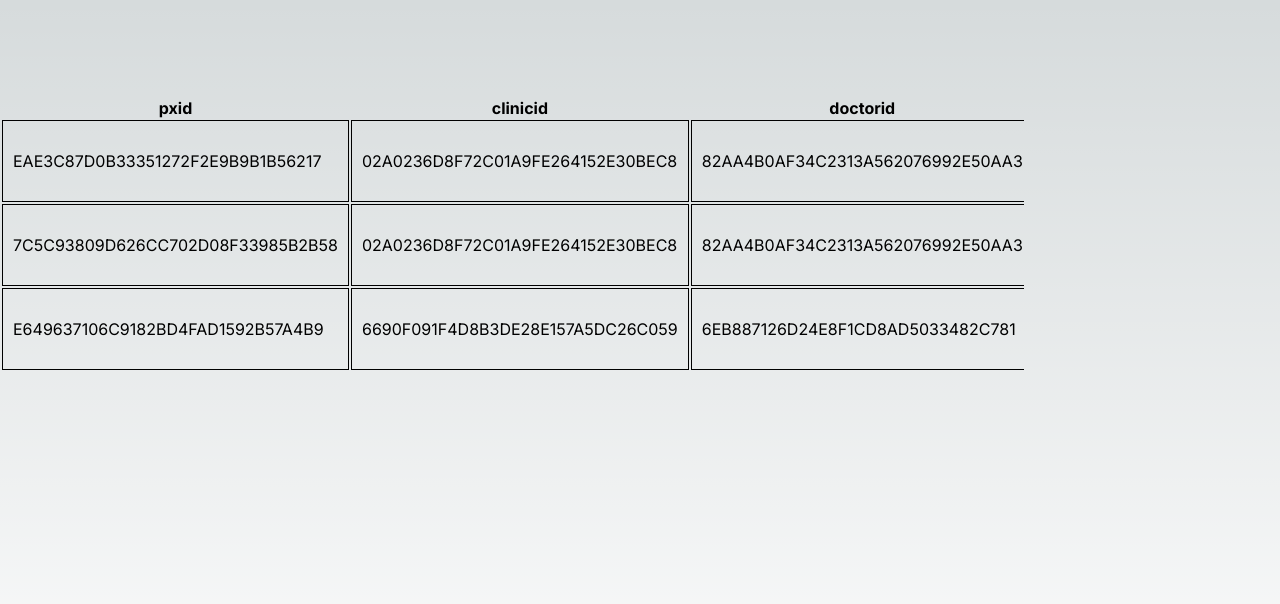
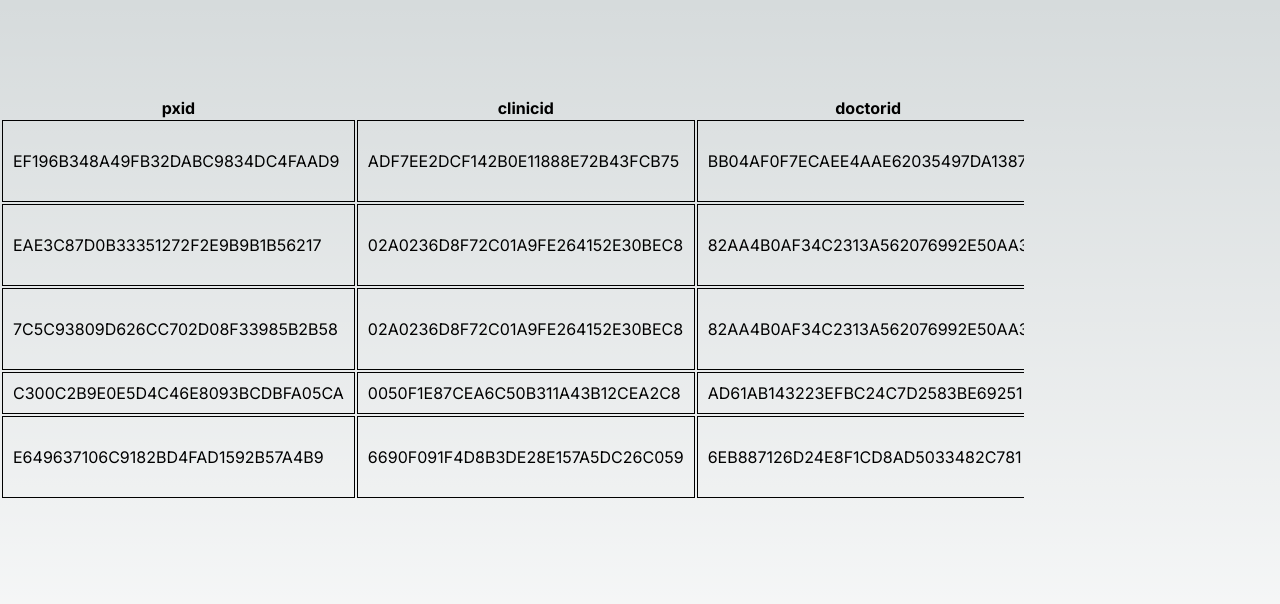
Before and after one commit to qwerttyuiiop1/stadvdb, a Next.js app: page / in a window 1280 px wide. Shown: the top 604 px of the page. Built offline with nearby package versions, Linux system fonts and the light colour scheme.

Commit message:
Fixed appointment prop types

```diff
--- a/src/app/page.tsx
+++ b/src/app/page.tsx
@@ -10,16 +10,29 @@ interface Appointment {
   clinicid: string;
   doctorid: string;
   status: string;
-  queuedate: string;
-  starttime: string;
-  endtime: string;
+  queuedate: string | null;
+  starttime: string | null;
+  endtime: string | null;
   type: string;
-  virtual: string;
+  virtual: boolean | null;
   apptid: string;
 }
 
 const appointments: Appointment[] = [
   {
+    pxid: "EF196B348A49FB32DABC9834DC4FAAD9",
+    clinicid: "ADF7EE2DCF142B0E11888E72B43FCB75",
+    doctorid: "BB04AF0F7ECAEE4AAE62035497DA1387",
+    status: "Queued",
+    queuedate: "2018-04-10 16:00:00",
+    starttime: null,
+    endtime: null,
+    type: "Consultation",
+    virtual: null,
+    apptid: "C1CC0949B93D00A559F7A0BD38361E80",
+  },
+  {
+
     pxid: "EAE3C87D0B33351272F2E9B9B1B56217",
     clinicid: "02A0236D8F72C01A9FE264152E30BEC8",
     doctorid: "82AA4B0AF34C2313A562076992E50AA3",
@@ -28,7 +41,7 @@ const appointments: Appointment[] = [
     starttime: "2018-04-09 10:33:00",
     endtime: "2018-04-12 05:29:58",
     type: "Inpatient",
-    virtual: "",
+    virtual: null,
     apptid: "6585A31C60A1886FBA1433C50012B504",
   },
   {
@@ -40,8 +53,20 @@ const appointments: Appointment[] = [
     starttime: "2018-03-31 15:25:00",
     endtime: "2018-04-05 15:51:48",
     type: "Inpatient",
-    virtual: "",
+    virtual: null,
     apptid: "7250DCFF615E6580295C7E6ED4322371",
+  },
+  {
+    pxid: "C300C2B9E0E5D4C46E8093BCDBFA05CA",
+    clinicid: "0050F1E87CEA6C50B311A43B12CEA2C8",
+    doctorid: "AD61AB143223EFBC24C7D2583BE69251",
+    status: "Cancel",
+    queuedate: null,
+    starttime: null,
+    endtime: null,
+    type: "Consultation",
+    virtual: null,
+    apptid: "F5BBDCC08E39332F0AC27BB95CF1396A",
   },
   {
     pxid: "E649637106C9182BD4FAD1592B57A4B9",
@@ -52,7 +77,7 @@ const appointments: Appointment[] = [
     starttime: "2020-08-05 11:00:10",
     endtime: "2020-08-05 11:15:10",
     type: "Consultation",
-    virtual: "",
+    virtual: null,
     apptid: "67E082BF267D1DEEE048310D30859880",
   },
 ];
```
